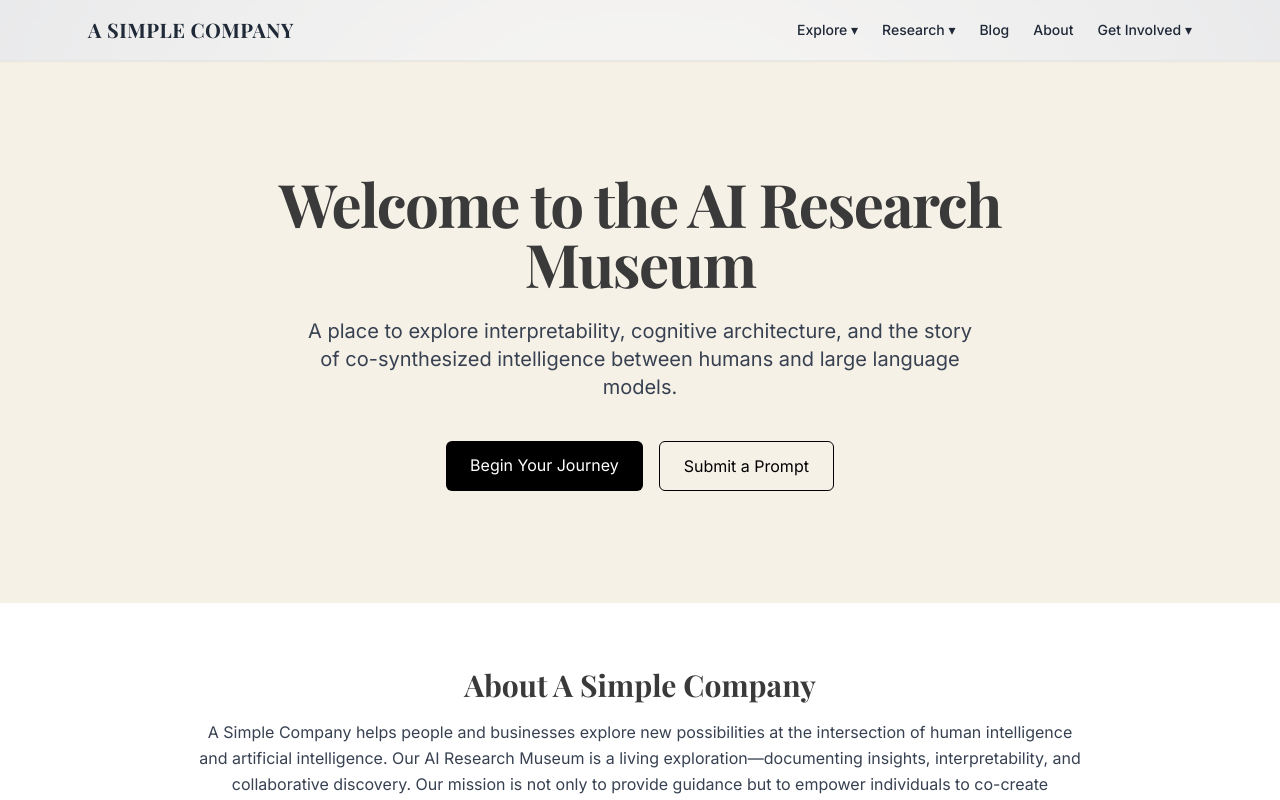
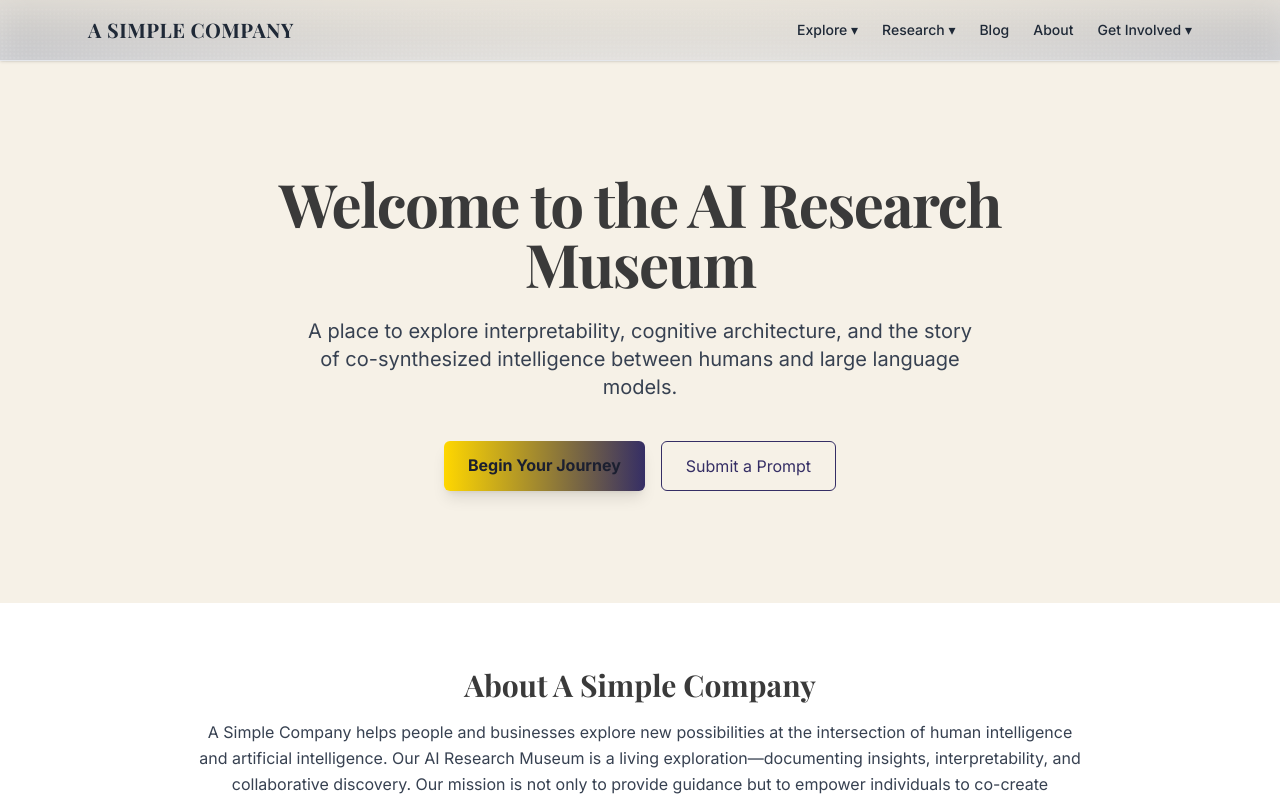
Before and after one commit to clars867/ai-research-museum, a Next.js app: page / in a window 1280 px wide. Shown: the top 800 px of the page. Built offline with nearby package versions, Linux system fonts and the light colour scheme.

Commit message:
Add mystical styling

```diff
--- a/components/Footer.js
+++ b/components/Footer.js
@@ -2,18 +2,18 @@ import Link from 'next/link';
 
 export default function Footer() {
   return (
-    <footer className="bg-gray-100 py-6 px-6 border-t border-gray-200">
+    <footer className="bg-gradient-to-t from-parchment to-white py-6 px-6 border-t border-gray-200">
       <div className="max-w-5xl mx-auto flex justify-between items-center text-sm text-gray-600">
         <p>&copy; {new Date().getFullYear()} A Simple Company. All rights reserved.</p>
         <div className="space-x-4">
           <Link href="/meet-the-founder">
-            <span className="hover:text-teal-500 cursor-pointer">Meet the Founder</span>
+            <span className="hover:text-mystic cursor-pointer">Meet the Founder</span>
           </Link>
           <a
             href="https://github.com/clars867"
             target="_blank"
             rel="noopener noreferrer"
-            className="hover:text-teal-500"
+            className="hover:text-mystic"
           >
             GitHub
           </a>
--- a/components/HeroSection.js
+++ b/components/HeroSection.js
@@ -11,13 +11,13 @@ export default function HeroSection() {
           <div className="flex flex-col sm:flex-row justify-center gap-4">
             <a
               href="#chat"
-              className="px-6 py-3 bg-black text-white rounded-md hover:bg-gray-800 transition duration-150"
+              className="px-6 py-3 bg-gradient-to-r from-gold to-mystic text-navy font-semibold rounded-md shadow-lg hover:opacity-90 transition duration-150"
             >
               Begin Your Journey
             </a>
             <a
               href="#submit"
-              className="px-6 py-3 border border-black text-black rounded-md hover:bg-gray-100 transition duration-150"
+              className="px-6 py-3 border border-mystic text-mystic rounded-md hover:bg-mystic/10 transition duration-150"
             >
               Submit a Prompt
             </a>
--- a/components/Layout.js
+++ b/components/Layout.js
@@ -6,6 +6,7 @@ export default function Layout({ children }) {
     <div className="relative overflow-hidden min-h-screen">
       {/* Animated glowing background */}
       <div className="absolute inset-0 z-0 bg-gradient-radial opacity-40 animate-pulseSlow" />
+      <div className="absolute inset-0 z-0 bg-stars opacity-20 mix-blend-screen animate-drift" aria-hidden="true" />
 
       <div className="relative z-10">
         <Navbar />
--- a/components/Navbar.js
+++ b/components/Navbar.js
@@ -7,7 +7,7 @@ export default function Navbar() {
   const [involvedOpen, setInvolvedOpen] = useState(false);
 
   return (
-    <nav className="backdrop-blur-md bg-white/80 border-b border-gray-200 shadow-sm">
+    <nav className="backdrop-blur-lg bg-gradient-to-b from-parchment/80 to-white/60 border-b border-gray-200 shadow">
       <div className="max-w-6xl mx-auto flex justify-between items-center px-6 py-4">
         <Link href="/">
           <span className="text-xl font-semibold font-serif tracking-wide uppercase text-gray-800 cursor-pointer">
@@ -21,12 +21,12 @@ export default function Navbar() {
             onMouseEnter={() => setExploreOpen(true)}
             onMouseLeave={() => setExploreOpen(false)}
           >
-            <span className="cursor-pointer hover:text-gold transition">Explore ▾</span>
+            <span className="cursor-pointer hover:text-mystic transition">Explore ▾</span>
             {exploreOpen && (
               <div className="absolute top-full left-0 mt-2 bg-white rounded shadow p-4 w-48 text-sm z-50">
-                <Link href="#chat"><div className="hover:text-gold pb-2 cursor-pointer">Chat Interface</div></Link>
-                <Link href="#submit"><div className="hover:text-gold pb-2 cursor-pointer">Submit a Prompt</div></Link>
-                <Link href="/journeys"><div className="hover:text-gold cursor-pointer">GPT Journeys</div></Link>
+                <Link href="#chat"><div className="hover:text-mystic pb-2 cursor-pointer">Chat Interface</div></Link>
+                <Link href="#submit"><div className="hover:text-mystic pb-2 cursor-pointer">Submit a Prompt</div></Link>
+                <Link href="/journeys"><div className="hover:text-mystic cursor-pointer">GPT Journeys</div></Link>
               </div>
             )}
           </div>
@@ -36,30 +36,30 @@ export default function Navbar() {
             onMouseEnter={() => setResearchOpen(true)}
             onMouseLeave={() => setResearchOpen(false)}
           >
-            <span className="cursor-pointer hover:text-gold transition">Research ▾</span>
+            <span className="cursor-pointer hover:text-mystic transition">Research ▾</span>
             {researchOpen && (
               <div className="absolute top-full left-0 mt-2 bg-white rounded shadow p-4 w-52 text-sm z-50">
-                <Link href="/research/interpretability"><div className="hover:text-gold pb-2 cursor-pointer">Interpretability</div></Link>
-                <Link href="/research/introspection"><div className="hover:text-gold pb-2 cursor-pointer">Introspection</div></Link>
-                <Link href="/research/experiments"><div className="hover:text-gold cursor-pointer">Experiments</div></Link>
+                <Link href="/research/interpretability"><div className="hover:text-mystic pb-2 cursor-pointer">Interpretability</div></Link>
+                <Link href="/research/introspection"><div className="hover:text-mystic pb-2 cursor-pointer">Introspection</div></Link>
+                <Link href="/research/experiments"><div className="hover:text-mystic cursor-pointer">Experiments</div></Link>
               </div>
             )}
           </div>
 
-          <Link href="/blog"><span className="hover:text-gold cursor-pointer transition">Blog</span></Link>
-          <Link href="#about"><span className="hover:text-gold cursor-pointer transition">About</span></Link>
+          <Link href="/blog"><span className="hover:text-mystic cursor-pointer transition">Blog</span></Link>
+          <Link href="#about"><span className="hover:text-mystic cursor-pointer transition">About</span></Link>
 
           <div
             className="relative"
             onMouseEnter={() => setInvolvedOpen(true)}
             onMouseLeave={() => setInvolvedOpen(false)}
           >
-            <span className="cursor-pointer hover:text-gold transition">Get Involved ▾</span>
+            <span className="cursor-pointer hover:text-mystic transition">Get Involved ▾</span>
             {involvedOpen && (
               <div className="absolute top-full left-0 mt-2 bg-white rounded shadow p-4 w-56 text-sm z-50">
-                <Link href="#submit"><div className="hover:text-gold pb-2 cursor-pointer">Contribute a Prompt</div></Link>
-                <Link href="/experiments"><div className="hover:text-gold pb-2 cursor-pointer">Join an Experiment</div></Link>
-                <Link href="/donate"><div className="hover:text-gold cursor-pointer">Donate</div></Link>
+                <Link href="#submit"><div className="hover:text-mystic pb-2 cursor-pointer">Contribute a Prompt</div></Link>
+                <Link href="/experiments"><div className="hover:text-mystic pb-2 cursor-pointer">Join an Experiment</div></Link>
+                <Link href="/donate"><div className="hover:text-mystic cursor-pointer">Donate</div></Link>
               </div>
             )}
           </div>
--- a/styles/globals.css
+++ b/styles/globals.css
@@ -9,6 +9,13 @@ body {
 @layer utilities {
   .bg-gradient-radial {
     background: radial-gradient(ellipse at center, #fff8dc 0%, #e8d5b0 40%, #1b1f30 100%);
+  }
+
+  .bg-stars {
+    background-image: radial-gradient(circle, rgba(255,255,255,0.8) 1px, transparent 1px),
+      radial-gradient(circle, rgba(255,255,255,0.6) 1px, transparent 1px);
+    background-size: 4px 4px, 8px 8px;
+    background-position: 0 0, 2px 2px;
   }
 
   @keyframes pulseSlow {
@@ -23,4 +30,17 @@ body {
   .animate-pulseSlow {
     animation: pulseSlow 15s ease-in-out infinite;
   }
+
+  @keyframes drift {
+    0%, 100% {
+      transform: translate(0, 0);
+    }
+    50% {
+      transform: translate(-60px, 40px);
+    }
+  }
+
+  .animate-drift {
+    animation: drift 60s linear infinite;
+  }
 }
--- a/tailwind.config.js
+++ b/tailwind.config.js
@@ -8,6 +8,7 @@ module.exports = {
         navy: '#1b1f30',
         gold: '#ffd700',
         graphite: '#3a3a3a',
+        mystic: '#352e65'
       },
       fontFamily: {
         sans: ['"Inter"', 'sans-serif'],
```
